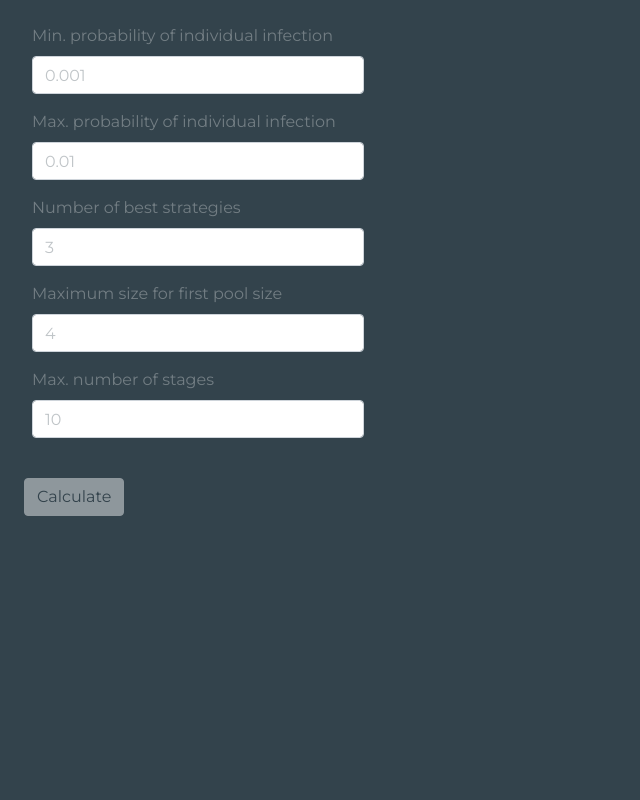
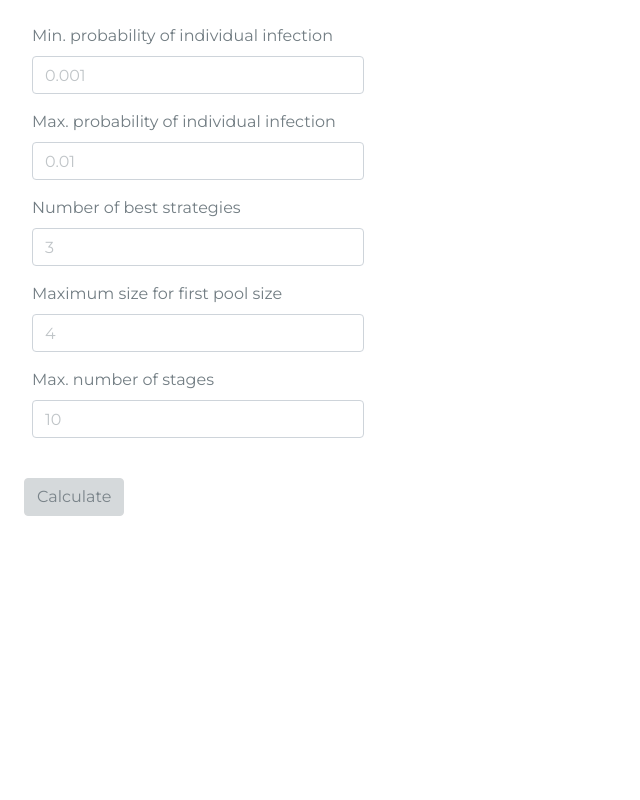
Before and after one commit to fsobral/poolmedia, a Flask app: page / in a window 1280 px wide. Shown: the whole page, without its empty margins (0-640 px from the left). Run offline with Flask 2, Linux system fonts and the light colour scheme; some libraries are stand-ins or nearby versions.

Commit message:
Remove bg color.

```diff
--- a/python/poolmedia_server/static/css/custom.css
+++ b/python/poolmedia_server/static/css/custom.css
@@ -8,7 +8,7 @@ html body {
 }
 
 .body-background {
-    background: #33434c;
+    background: white;
 }
 
 .unifesp-blue {
```
